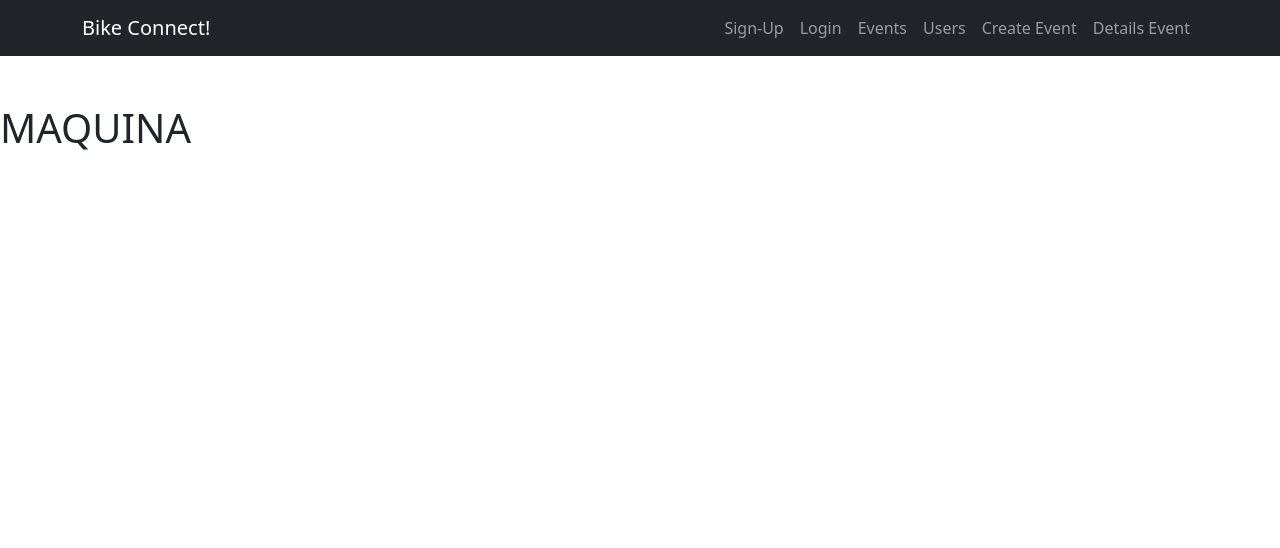
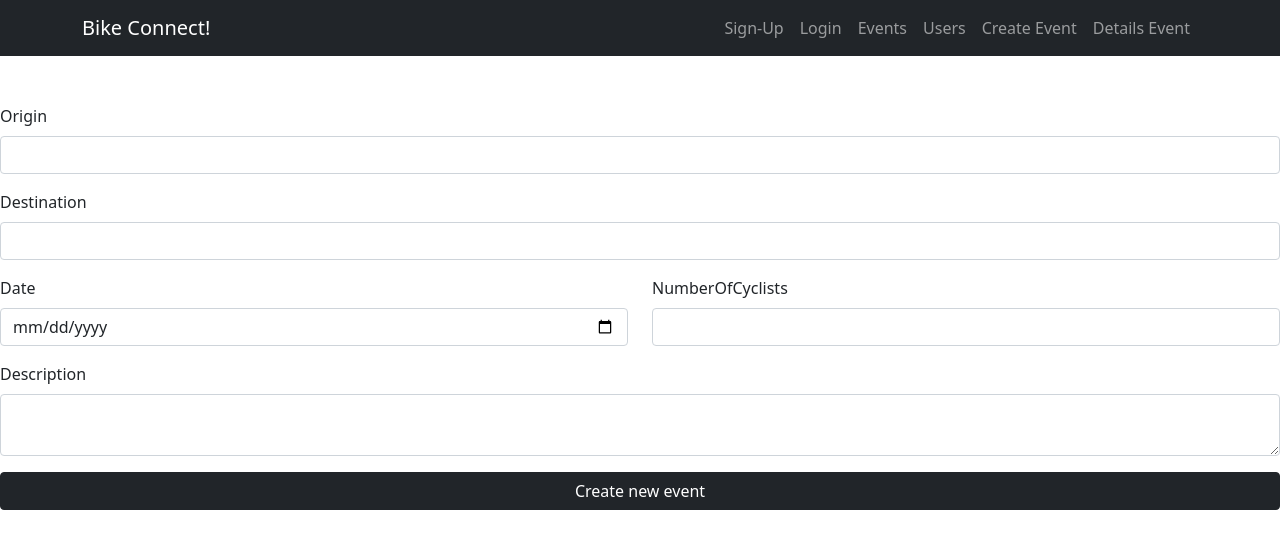
Before and after one commit to lontel/client, a React (Create React App) app: page /events/edit/1 in a window 1280 px wide. Shown: the top 548 px of the page. Built offline with nearby package versions, Linux system fonts and the light colour scheme; no server answers.

Commit message:
refresh modal

```diff
--- a/src/components/Events/EventCard/EventCard.jsx
+++ b/src/components/Events/EventCard/EventCard.jsx
@@ -14,7 +14,6 @@ const EventCard = ({ origin, destination, description, _id }) => {
         eventService
             .deleteEvent(_id)
             .then(() => {
-                console.log('hhhhhhhh')
                 navigate('/events')
             })
             .catch(err => console.error(err))
--- a/src/components/Events/EventEditForm/EventEditForm.jsx
+++ b/src/components/Events/EventEditForm/EventEditForm.jsx
@@ -1,7 +1,78 @@
-const EventEditForm = () => {
+import { useState } from "react"
+import { Form, Button, Row, Col } from 'react-bootstrap'
+import eventService from "../../../services/event.services"
+import { useNavigate } from 'react-router-dom'
+
+
+const EventEditForm = ({ closeModal }) => {
+
+    const [eventData, setEventData] = useState({
+        origin: '',
+        destination: '',
+        description: '',
+        numberOfCyclists: '',
+        date: ''
+    })
+
+    const navigate = useNavigate()
+
+    const handleChange = e => {
+        const { value, name } = e.target
+        setEventData({ ...eventData, [name]: value })
+
+    }
+
+    const handleSubmit = e => {
+        e.preventDefault()
+
+        eventService
+            .editEvent(eventData)
+            .then(() => {
+                navigate('/events')
+            })
+            .catch(err => console.error(err))
+    }
+
+    const { origin, destination, description, numberOfCyclists, date } = eventData
 
     return (
-        <h1>MAQUINA</h1>
+        <Form onSubmit={handleSubmit}>
+            <Form.Group className="mb-3" controlId="origin">
+                <Form.Label>Origin</Form.Label>
+                <Form.Control type="text" value={origin} onChange={handleChange} name="origin" />
+            </Form.Group>
+
+            <Form.Group className="mb-3" controlId="destination">
+                <Form.Label>Destination</Form.Label>
+                <Form.Control type="text" value={destination} onChange={handleChange} name="destination" />
+            </Form.Group>
+
+            <Row>
+                <Col>
+                    <Form.Group className="mb-3" controlId="date">
+                        <Form.Label>Date</Form.Label>
+                        <Form.Control type="date" value={date} onChange={handleChange} name="date" />
+                    </Form.Group>
+                </Col>
+
+                <Col>
+                    <Form.Group className="mb-3" controlId="numberOfCyclists">
+                        <Form.Label>NumberOfCyclists</Form.Label>
+                        <Form.Control type="number" value={numberOfCyclists} onChange={handleChange} name="numberOfCyclists" />
+                    </Form.Group>
+                </Col>
+            </Row>
+
+            <Form.Group className="mb-3" controlId="description">
+                <Form.Label>Description</Form.Label>
+                <Form.Control as="textarea" type="text" value={description} onChange={handleChange} name="description" />
+            </Form.Group>
+
+            <div className="d-grid">
+                <Button variant="dark" onClick={closeModal} type="submit">Create new event</Button>
+            </div>
+
+        </Form>
     )
 }
 
--- a/src/components/Events/EventForm/EventForm.jsx
+++ b/src/components/Events/EventForm/EventForm.jsx
@@ -4,7 +4,7 @@ import eventService from "../../../services/event.services"
 import { useNavigate } from 'react-router-dom'
 
 
-const EventForm = ({ closeModal }) => {
+const EventForm = ({ closeModal, loadEvents }) => {
 
     const [eventData, setEventData] = useState({
         origin: '',
@@ -29,6 +29,7 @@ const EventForm = ({ closeModal }) => {
             .saveEvent(eventData)
             .then(() => {
                 navigate('/events')
+                loadEvents()
             })
             .catch(err => console.error(err))
     }
--- a/src/components/Events/EventList/EventList.jsx
+++ b/src/components/Events/EventList/EventList.jsx
@@ -5,7 +5,7 @@ import { useState } from 'react'
 import EventForm from '../EventForm/EventForm'
 
 
-const EventList = ({ events }) => {
+const EventList = ({ events, loadEvents }) => {
 
     const [showModal, setShowModal] = useState(false)
 
@@ -29,7 +29,7 @@ const EventList = ({ events }) => {
                                     <Modal.Title>New Event</Modal.Title>
                                 </Modal.Header>
                                 <Modal.Body>
-                                    <EventForm closeModal={closeModal} /* Ojo! refreshCoasters={loadCoasters} */ />
+                                    <EventForm closeModal={closeModal} loadEvents={loadEvents} />
                                 </Modal.Body>
                             </Modal>
                         </Col>
--- a/src/pages/EventsPages/EventsDetails/EventsDetails.jsx
+++ b/src/pages/EventsPages/EventsDetails/EventsDetails.jsx
@@ -2,6 +2,7 @@ import eventService from "../../../services/event.services"
 import { useEffect, useState } from "react"
 import { Container, Row, Col, Button } from "react-bootstrap"
 import { Link, useParams } from "react-router-dom"
+import Loader from "../../../components/Loader/Loader"
 
 const EventDetails = () => {
 
@@ -27,7 +28,7 @@ const EventDetails = () => {
         <Container>
             {
                 <>
-                    {/* <h1>Details of  {event.origin.address} to {event.destination.address}  </h1> */}
+                    <h1>Details of  {!event.origin ? <Loader /> : event.origin.address}  to {!event.destination ? <Loader /> : event.destination.address}  </h1>
                     <hr />
 
                     <Row>
--- a/src/pages/EventsPages/EventsPage/EventsPage.jsx
+++ b/src/pages/EventsPages/EventsPage/EventsPage.jsx
@@ -27,7 +27,7 @@ const EventListPage = () => {
 
         events.length
             ?
-            <EventList events={events} refreshEvents={loadEvents} />
+            <EventList events={events} loadEvents={loadEvents} />
             :
             < Loader />
     )
```
